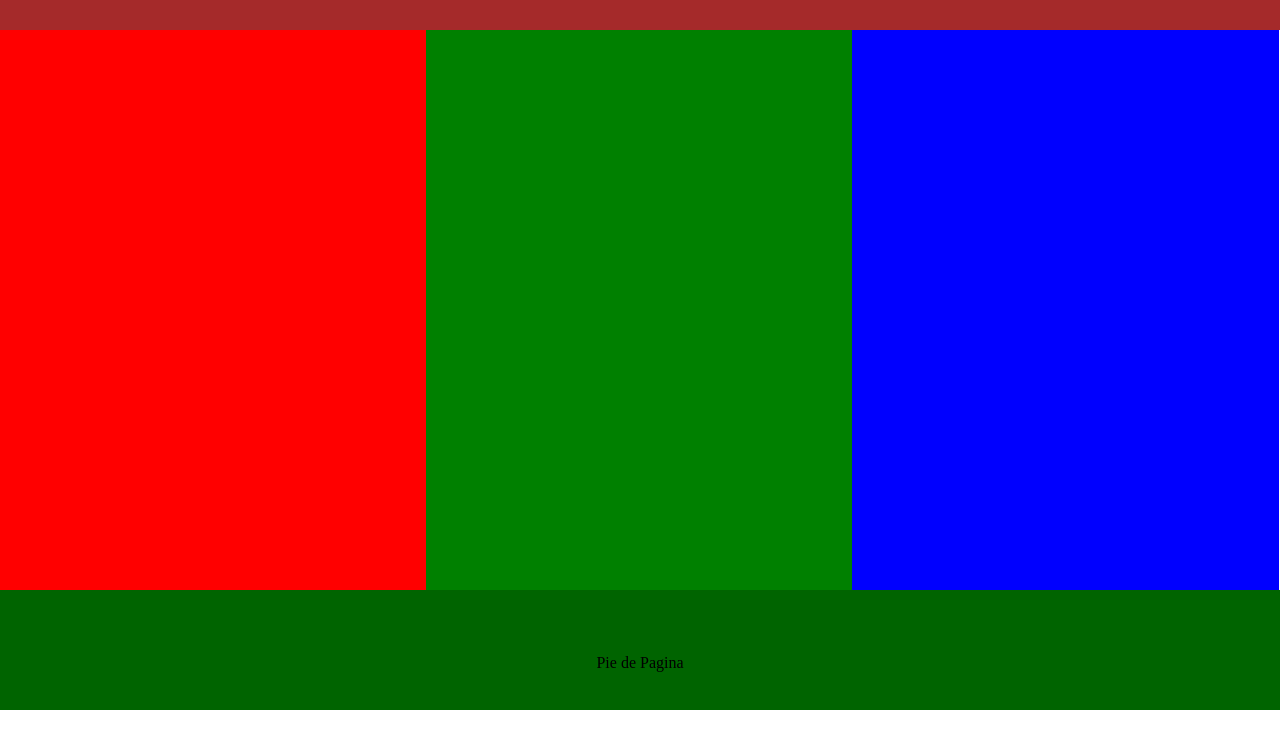
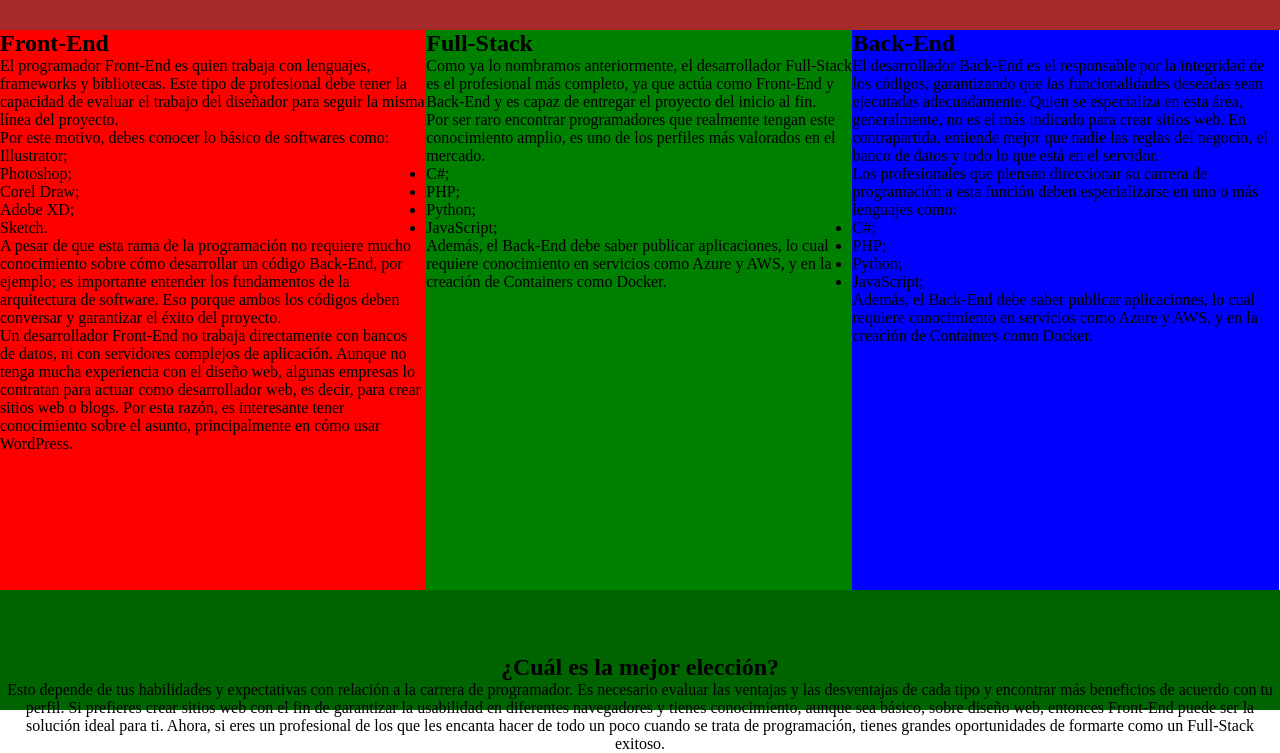
Before and after one commit to ing-jrivero/PW_Plantillas_con_Flexbox_2, a plain HTML site: page index.html in a window 1280 px wide. Shown: the part 90-843 px from the top of the page. Before the commit the page ends 800 px from the top, so only its background shows below. Drawn offline with Linux system fonts and the light colour scheme.

Commit message:
Html Base Con Informacion

```diff
--- a/index.html
+++ b/index.html
@@ -5,20 +5,55 @@
     </head>
         <body>
             <header>
-                <h1>Platilla 1</h1>
+                <h1>Tipos de programador:</h1>
             </header>
 
             <section class="mitad">
                 <div class="izquierda">
+                    <h2>Front-End</h2>
+                    <p>El programador Front-End es quien trabaja con lenguajes, frameworks y bibliotecas. Este tipo de profesional debe tener la capacidad de evaluar el trabajo del diseñador para seguir la misma línea del proyecto.</p>
+                    <p>Por este motivo, debes conocer lo básico de softwares como:</p>
+                    <ul>
+                        <li>Illustrator;</li>
+                        <li>Photoshop;</li>
+                        <li>Corel Draw;</li>
+                        <li>Adobe XD;</li>
+                        <li>Sketch.</li>
+                    </ul>
+                    <p>A pesar de que esta rama de la programación no requiere mucho conocimiento sobre cómo desarrollar un código Back-End, por ejemplo; es importante entender los fundamentos de la arquitectura de software. Eso porque ambos los códigos deben conversar y garantizar el éxito del proyecto.</p>
+                    <p>Un desarrollador Front-End no trabaja directamente con bancos de datos, ni con servidores complejos de aplicación. Aunque no tenga mucha experiencia con el diseño web, algunas empresas lo contratan para actuar como desarrollador web, es decir, para crear sitios web o blogs. Por esta razón, es interesante tener conocimiento sobre el asunto, principalmente en cómo usar WordPress.</p>
+
+                </div>
+
+                <div class="centro">
+                    <h2>Full-Stack</h2>
+                    <p>Como ya lo nombramos anteriormente, el desarrollador Full-Stack es el profesional más completo, ya que actúa como Front-End y Back-End y es capaz de entregar el proyecto del inicio al fin.</p>
+                    <p>Por ser raro encontrar programadores que realmente tengan este conocimiento amplio, es uno de los perfiles más valorados en el mercado.</p>
+                    <ul>
+                        <li>C#;</li>
+                        <li>PHP;</li>
+                        <li>Python;</li>
+                        <li>JavaScript;</li>
+
+                    </ul>
+                    <p>Además, el Back-End debe saber publicar aplicaciones, lo cual requiere conocimiento en servicios como Azure y AWS, y en la creación de Containers como Docker.</p>
 
 
                 </div>
 
-                <div class="centro">
+                <div class="derecha">
+                    <h2>Back-End</h2>
+                    <p>El desarrollador Back-End es el responsable por la integridad de los códigos, garantizando que las funcionalidades deseadas sean ejecutadas adecuadamente. Quien se especializa en esta área, generalmente, no es el más indicado para crear sitios web. En contrapartida, entiende mejor que nadie las reglas del negocio, el banco de datos y todo lo que está en el servidor.</p>
+                    <p>Los profesionales que piensan direccionar su carrera de programación a esta función deben especializarse en uno o más lenguajes como:</p>
+                    <ul>
+                        <li>C#;</li>
+                        <li>PHP;</li>
+                        <li>Python;</li>
+                        <li>JavaScript;</li>
 
-                </div>
+                    </ul>
+                    <p>Además, el Back-End debe saber publicar aplicaciones, lo cual requiere conocimiento en servicios como Azure y AWS, y en la creación de Containers como Docker.</p>
 
-                <div class="derecha">
 
 
                 </div >
@@ -26,9 +61,13 @@
 
 
             <footer>
-                <p>
-                    Pie de Pagina
-                </p>
+                <h2>¿Cuál es la mejor elección?</h2>
+                <p> Esto depende de tus habilidades y expectativas con relación a la carrera de programador. Es necesario evaluar las ventajas y las desventajas de cada tipo y encontrar más beneficios de acuerdo con tu perfil.
+
+                    Si prefieres crear sitios web con el fin de garantizar la usabilidad en diferentes navegadores y tienes conocimiento, aunque sea básico, sobre diseño web, entonces Front-End puede ser la solución ideal para ti.
+
+                    Ahora, si eres un profesional de los que les encanta hacer de todo un poco cuando se trata de programación, tienes grandes oportunidades de formarte como un Full-Stack exitoso.
+                                   </p>
             </footer>
 
         </body>
```
